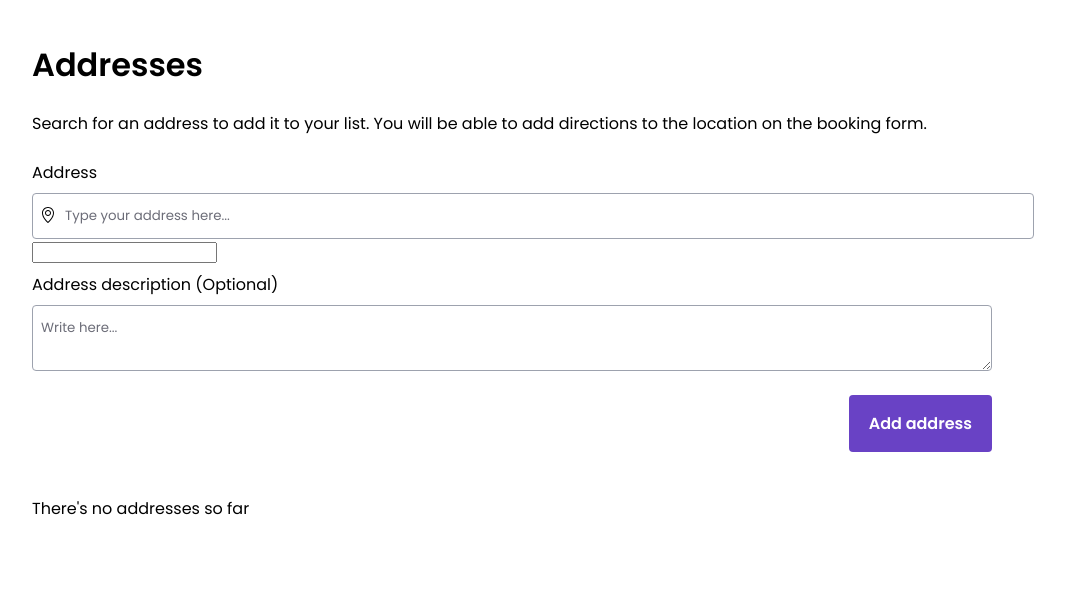
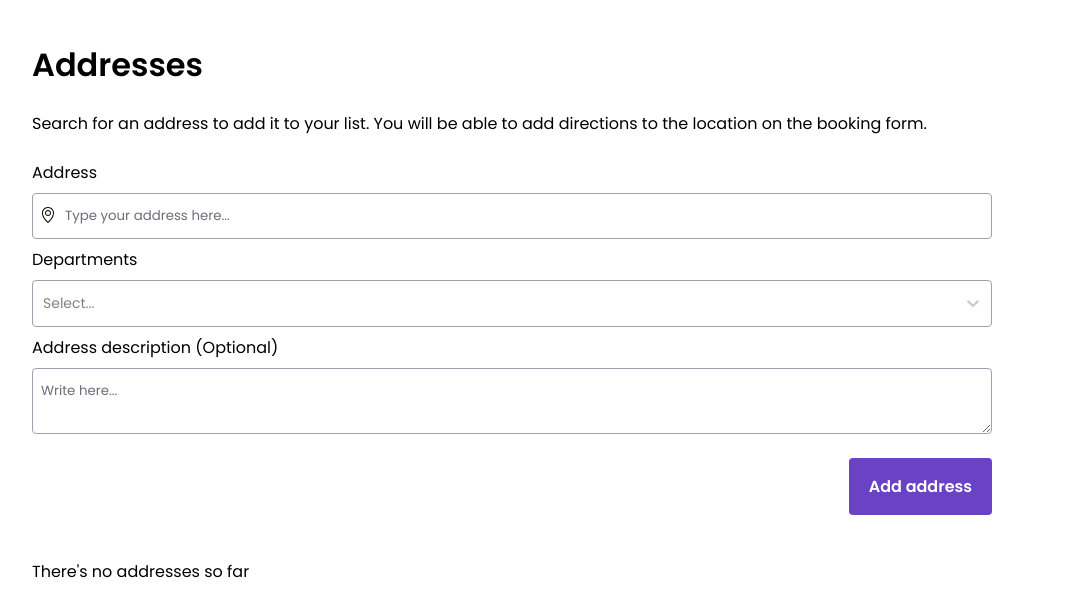
Before and after one commit to jakmarch/skiwo-task, a React (Create React App) app: page / in a window 1280 px wide. Shown: the top 616 px of the page, without its empty margins (128-1193 px from the left). Built offline with nearby package versions, Linux system fonts and the light colour scheme.

Commit message:
Department selector

```diff
--- a/src/components/AddressForm/AddressForm.tsx
+++ b/src/components/AddressForm/AddressForm.tsx
@@ -1,6 +1,6 @@
 import React from "react";
 import styles from "./AddressForm.module.scss";
-import { Formik, Form, Field, FormikProps } from "formik";
+import { Formik, Form, FormikProps } from "formik";
 import { Button } from "../Button/Button";
 import { InputFormControl } from "../Input/InputFormControl";
 import { TextAreaFormControl } from "../TextArea/TextAreaFormControl";
@@ -10,6 +10,7 @@ import {
   AddressData,
   useAddressListContext,
 } from "../AddressListProvider/AddressListProvider";
+import { SelectFormControl } from "../Select/SelectFormControl";
 
 function AddressForm() {
   const { addAddress } = useAddressListContext();
@@ -29,7 +30,7 @@ function AddressForm() {
       </div>
 
       <Formik
-        initialValues={{ address: "", departments: "", description: "" }}
+        initialValues={{ address: "", departments: [], description: "" }}
         onSubmit={(values) => onSubmit(values)}
       >
         {(props: FormikProps<any>) => (
@@ -40,7 +41,15 @@ function AddressForm() {
               placeholder="Type your address here..."
               leftIcon={<PointerIcon />}
             />
-            <Field name="departments" />
+
+            <SelectFormControl
+              name="departments"
+              label="Departments"
+              options={[
+                { value: "Dep_1", label: "Department 1" },
+                { value: "Dep_2", label: "Department 2" },
+              ]}
+            />
 
             <TextAreaFormControl
               label="Address description (Optional)"
--- a/src/components/AddressListItem/AddressListItem.tsx
+++ b/src/components/AddressListItem/AddressListItem.tsx
@@ -15,7 +15,7 @@ export const AddressListItem = ({
       <div className={styles.addressListItem__leftContentWrapper}>
         <h2 className={styles.addressListItem__heading}>{address.address}</h2>
         <p className={styles.addressListItem__paragraph}>
-          Nr of departments: {address.departments}
+          Nr of departments: {address.departments.length}
         </p>
         <p className={styles.addressListItem__paragraph}>
           Directions: {address.description ? address.description : "(N/A)"}
--- a/src/components/AddressListProvider/AddressListProvider.tsx
+++ b/src/components/AddressListProvider/AddressListProvider.tsx
@@ -3,8 +3,8 @@ import { createContext, useState, useContext, PropsWithChildren } from "react";
 export interface AddressData {
   id: string;
   address: string;
-  departments: string;
-  //   departments: DepartmentData[];
+  // departments: string;
+  departments: DepartmentData[];
   description?: string;
 }
 
@@ -27,6 +27,7 @@ export const AddressListProvider = ({ children }: PropsWithChildren<{}>) => {
   const [addressList, setAddressList] = useState<AddressData[]>([]);
 
   const addAddress = (data: AddressData) => {
+    console.log(data);
     setAddressList([...addressList, data]);
   };
 
--- a/src/components/Input/Input.module.scss
+++ b/src/components/Input/Input.module.scss
@@ -4,6 +4,7 @@
   border-radius: 4px;
   border: 1px solid #9da2ae;
   width: 100%;
+  box-sizing: border-box;
 
   &::placeholder {
     color: #6c6d78;
@@ -27,7 +28,7 @@
     bottom: 16px;
     display: inline-flex;
     align-items: center;
-    left: 8px
+    left: 8px;
   }
 
   &--withLeftIcon {
--- /dev/null
+++ b/src/components/Select/Select.module.scss
@@ -0,0 +1,33 @@
+.custom-react-select :global {
+  .select {
+    &__value-container {
+      padding: 12px 8px;
+    }
+
+    &__input-container {
+      padding: 0;
+      margin: 0;
+    }
+
+    &__control {
+      border: 1px solid #9da2ae;
+      border-radius: 4px;
+      transition-duration: 300ms;
+      font-size: 14px;
+    }
+
+    &__indicator-separator {
+      display: none;
+    }
+  }
+}
+
+.select {
+  &__label {
+    padding: 8px 0;
+  }
+  &__wrapper {
+    display: flex;
+    flex-direction: column;
+  }
+}
--- a/src/components/Select/Select.tsx
+++ b/src/components/Select/Select.tsx
@@ -1,39 +1,30 @@
-import { FieldProps, useField } from "formik";
 import styles from "./Select.module.scss";
 
 import ReactSelect, { MultiValue } from "react-select";
 
-interface Option {
+export interface SelectOption {
   value: string;
   label: string;
 }
 
-export interface ISelectProps extends FieldProps {
+export interface ISelectProps {
+  name: string;
   label?: string;
-  options: Option[];
+  options: SelectOption[];
+  onChange: (value: MultiValue<SelectOption>) => void;
 }
 
-export const Select = ({ label, options, ...props }: ISelectProps) => {
-  const [field,, helpers] = useField(props.field.name);
-
-  const onChange = (value: MultiValue<Option>) => {
-    helpers.setValue(value);
-  };
-
+export const Select = ({ name, label, options, onChange }: ISelectProps) => {
   return (
     <div className={styles.select__wrapper}>
       <label className={styles.select__label}>{label}</label>
       <ReactSelect
-        name={field.name}
+        name={name}
         options={options}
         isMulti
         className={styles["custom-react-select"]}
         classNamePrefix="select"
-        onChange={(option) =>
-          (onChange as (option: MultiValue<Option>) => void)(
-            option as MultiValue<Option>
-          )
-        }
+        onChange={onChange}
       />
     </div>
   );
--- /dev/null
+++ b/src/components/Select/SelectFormControl.tsx
@@ -0,0 +1,19 @@
+import { useField } from "formik";
+import { Select, SelectOption } from "./Select";
+import { MultiValue } from "react-select";
+
+interface ISelectFormControlProps {
+  name: string;
+  label?: string;
+  options: SelectOption[];
+}
+
+export const SelectFormControl = ({ ...props }: ISelectFormControlProps) => {
+  const [field, , helpers] = useField(props.name);
+
+  const onChange = (value: MultiValue<SelectOption>) => {
+    helpers.setValue(value);
+  };
+
+  return <Select {...props} {...field} onChange={onChange} />;
+};
```
